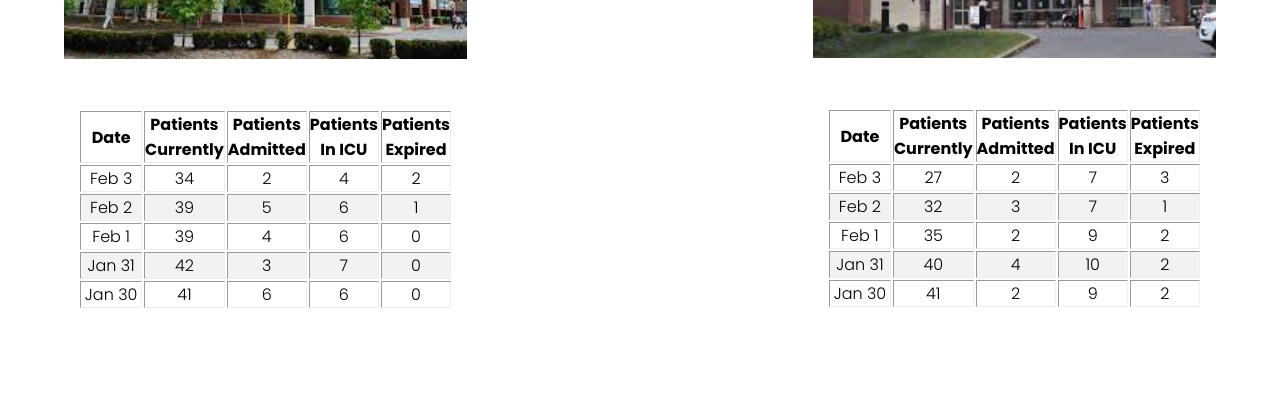
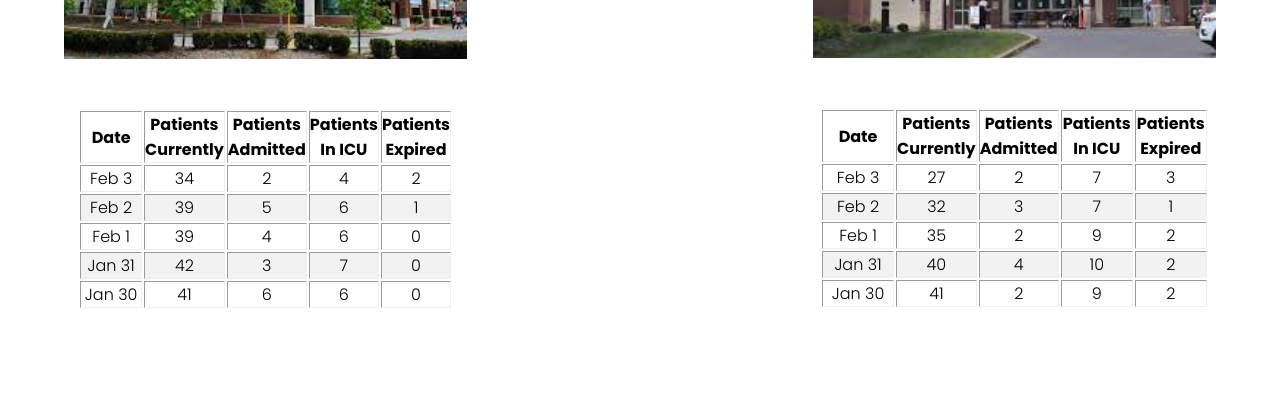
Before and after one commit to Pasin3ru/Tracking-COVID-19, a Jekyll site: the page built from index.html, in a window 1280 px wide. Shown: the part 2694-3090 px from the top of the page. Built offline with Jekyll 4.4.1, drawn with Linux system fonts in a browser that asks for light colours.

Commit message:
Updated Data

```diff
--- a/_includes/hospital-tables/s_hospital.html
+++ b/_includes/hospital-tables/s_hospital.html
@@ -1,11 +1,11 @@
 <table border="1" class="dataframe">
   <thead>
     <tr style="text-align: center;">
-      <th style="min-width: 60px;">Date</th>
-      <th style="min-width: 60px;">Patients Currently</th>
-      <th style="min-width: 60px;">Patients Admitted</th>
-      <th style="min-width: 60px;">Patients In ICU</th>
-      <th style="min-width: 60px;">Patients Expired</th>
+      <th style="min-width: 70px;">Date</th>
+      <th style="min-width: 70px;">Patients Currently</th>
+      <th style="min-width: 70px;">Patients Admitted</th>
+      <th style="min-width: 70px;">Patients In ICU</th>
+      <th style="min-width: 70px;">Patients Expired</th>
     </tr>
   </thead>
   <tbody>
--- a/write_hospital_data.py
+++ b/write_hospital_data.py
@@ -45,5 +45,5 @@
                     'patients_currently_in_icu':'Patients In ICU',
                     'patients_expired':'Patients Expired'}, inplace=True)
 hosp2.to_html("/Users/rkp/Jupyter-Notebook/Web-Page/Tracking-COVID-19/_includes/hospital\
--tables/s_hospital.html", col_space=65, justify="center", index=False)
+-tables/s_hospital.html", col_space=70, justify="center", index=False)
 print('File Written Successfully')
```
